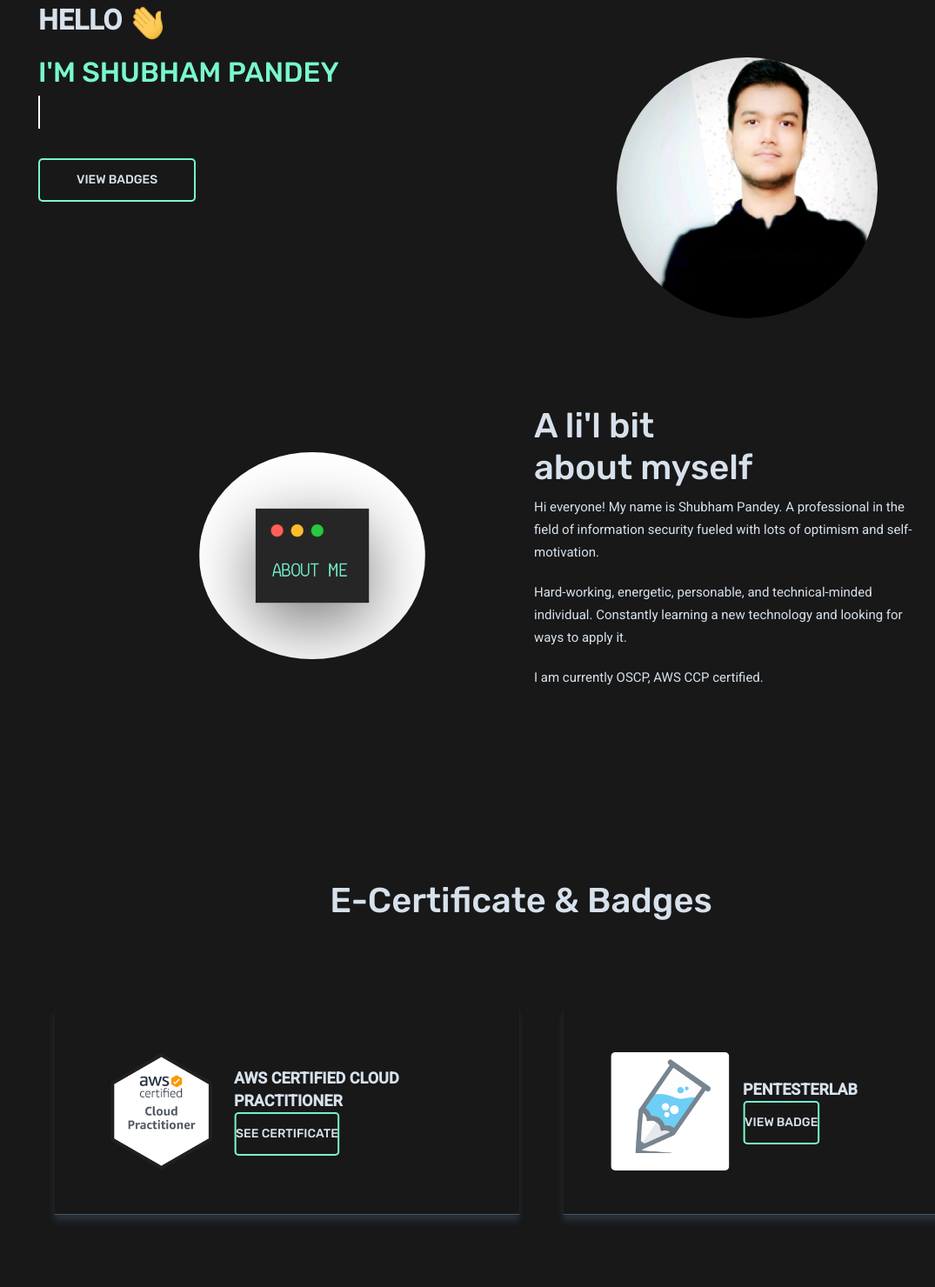
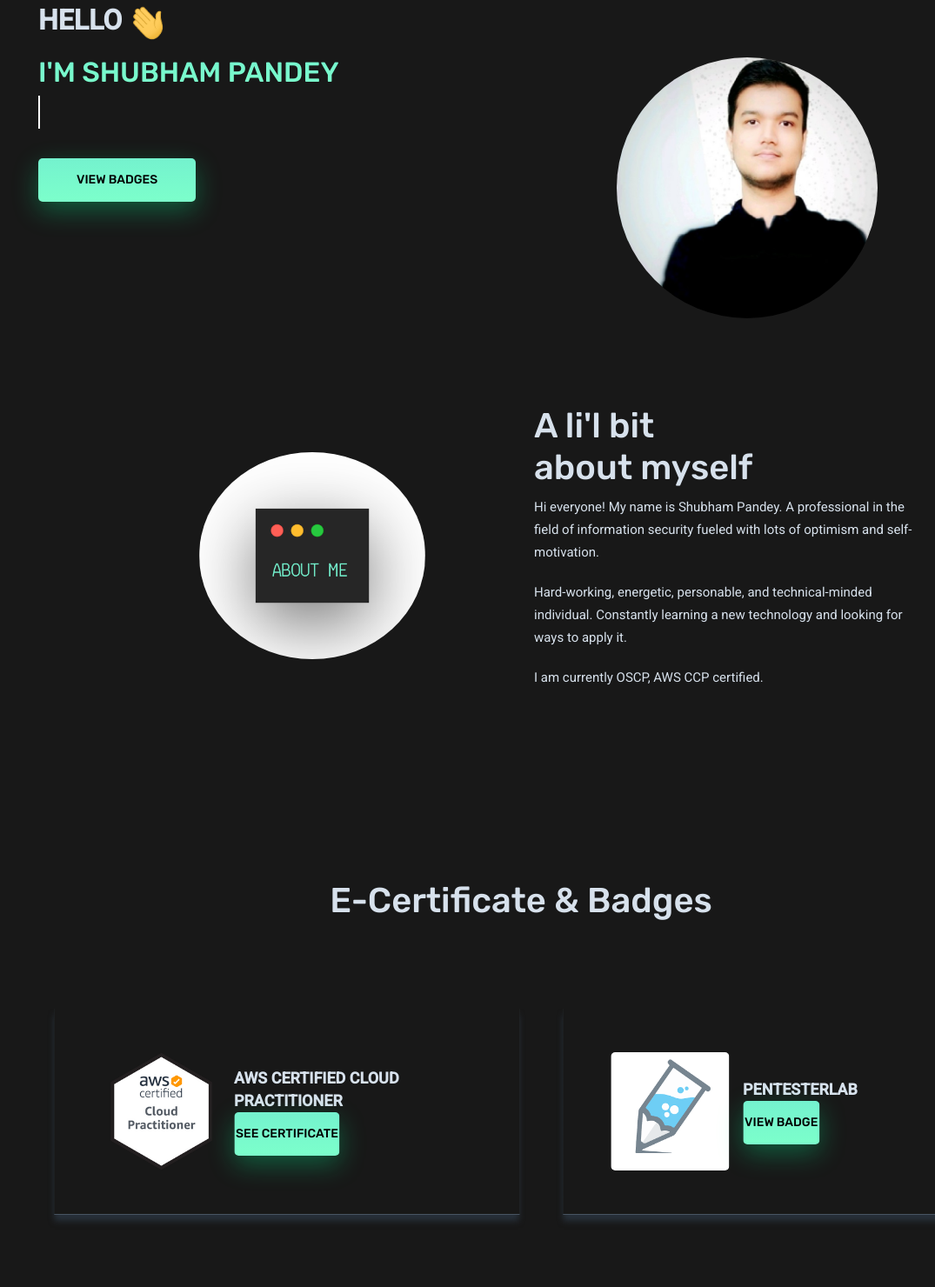
Before and after one commit to shubham-s-pandey/shubham-s-pandey.github.io, a plain HTML site: page index.html in a window 1280 px wide. Shown: the part 131-1611 px from the top of the page at 87% size, without its empty margins (41-1116 px from the left). Drawn offline with nearby package versions, Linux system fonts and the light colour scheme.

Commit message:
Shubham-s-pandey

```diff
--- a/index.html
+++ b/index.html
@@ -97,7 +97,7 @@
                             </h2>
                             <br />
 							 <div class="d-flex align-items-center">
-                                <a class="primary_btn tr-bg" href="https://www.credly.com/users/shubham-pandey.ba10e1b8/badges"><span>View Badges</span></a>
+                                <a class="primary_btn" href="https://www.credly.com/users/shubham-pandey.ba10e1b8/badges"><span>View Badges</span></a>
                             </div>
 
                         </div>
@@ -168,7 +168,7 @@ I am currently OSCP, AWS CCP certified.
                                 <div class="testi_text">
                                     <p class="heading">Offensive Security Certified Professional</p>
                                     <p>
-<a href="https://www.credly.com/users/shubham-pandey.ba10e1b8/badges" class="primary_btn tr-bg">see Certificate</a>
+<a href="https://www.credly.com/users/shubham-pandey.ba10e1b8/badges" class="primary_btn ">see Certificate</a>
                                     </p>
                                 </div>
                             </div>
@@ -183,7 +183,7 @@ I am currently OSCP, AWS CCP certified.
                                 <div class="testi_text">
                                     <p class="heading">AWS Certified Cloud Practitioner</p>
                                     <p>
-									<a href="https://www.credly.com/users/shubham-pandey.ba10e1b8/badges" class="primary_btn tr-bg">see Certificate</a>
+									<a href="https://www.credly.com/users/shubham-pandey.ba10e1b8/badges" class="primary_btn ">see Certificate</a>
                                     </p>
                                 </div>
                             </div>
@@ -200,7 +200,7 @@ I am currently OSCP, AWS CCP certified.
                             <div class="col-lg-8">
                                 <div class="testi_text">
                                     <p class="heading">PENTESTERLAB</p>
-                                    <p><a href="https://pentesterlab.com/profile/cef0e87994b33dbc1ea72c4037" class="primary_btn tr-bg">View Badge</a>
+                                    <p><a href="https://pentesterlab.com/profile/cef0e87994b33dbc1ea72c4037" class="primary_btn ">View Badge</a>
                                     </p>
                                 </div>
                             </div>
@@ -214,7 +214,7 @@ I am currently OSCP, AWS CCP certified.
                             <div class="col-lg-8">
                                 <div class="testi_text">
                                     <p class="heading">HTB Rank : ELITE HACKER</p>
-                                    <p><a href="http://www.hackthebox.eu/badge/image/55857" class="primary_btn tr-bg">View Badge</a>
+                                    <p><a href="http://www.hackthebox.eu/badge/image/55857" class="primary_btn">View Badge</a>
                                     </p>
                                 </div>
                             </div>
```
